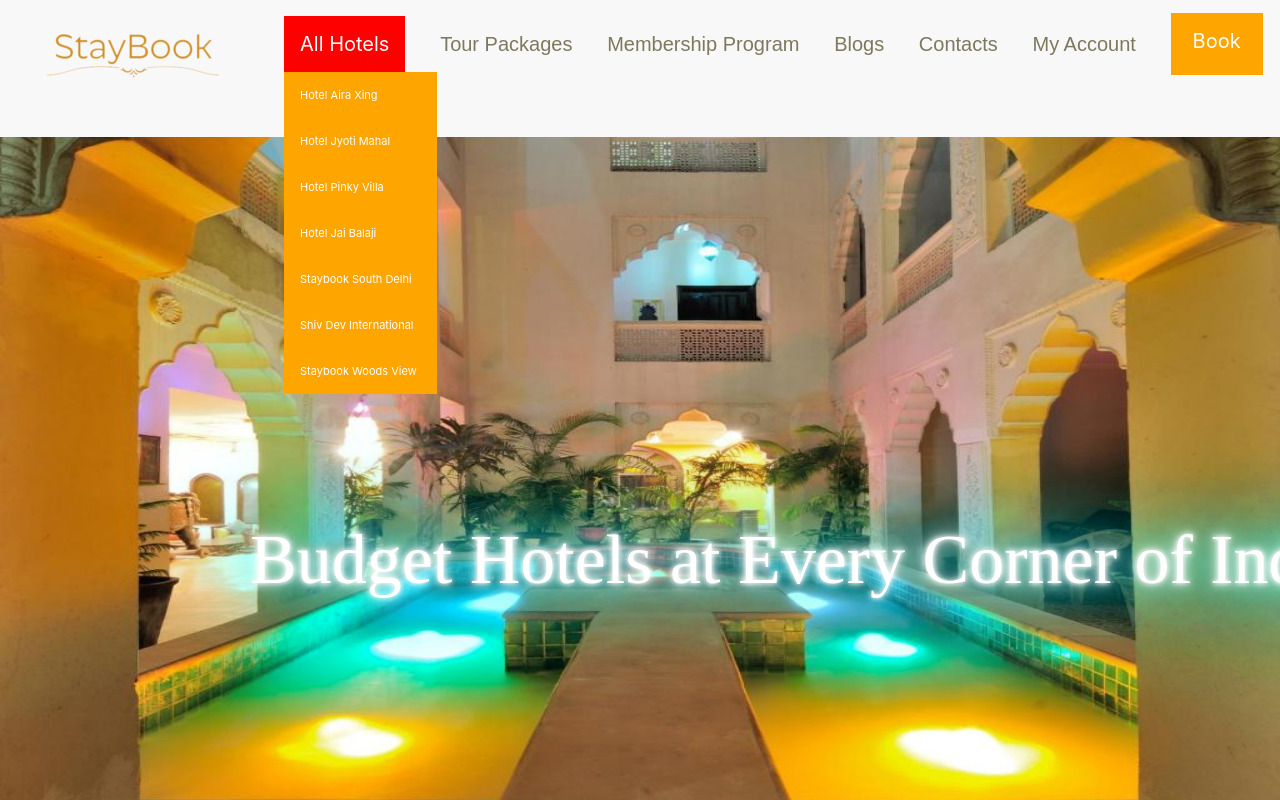
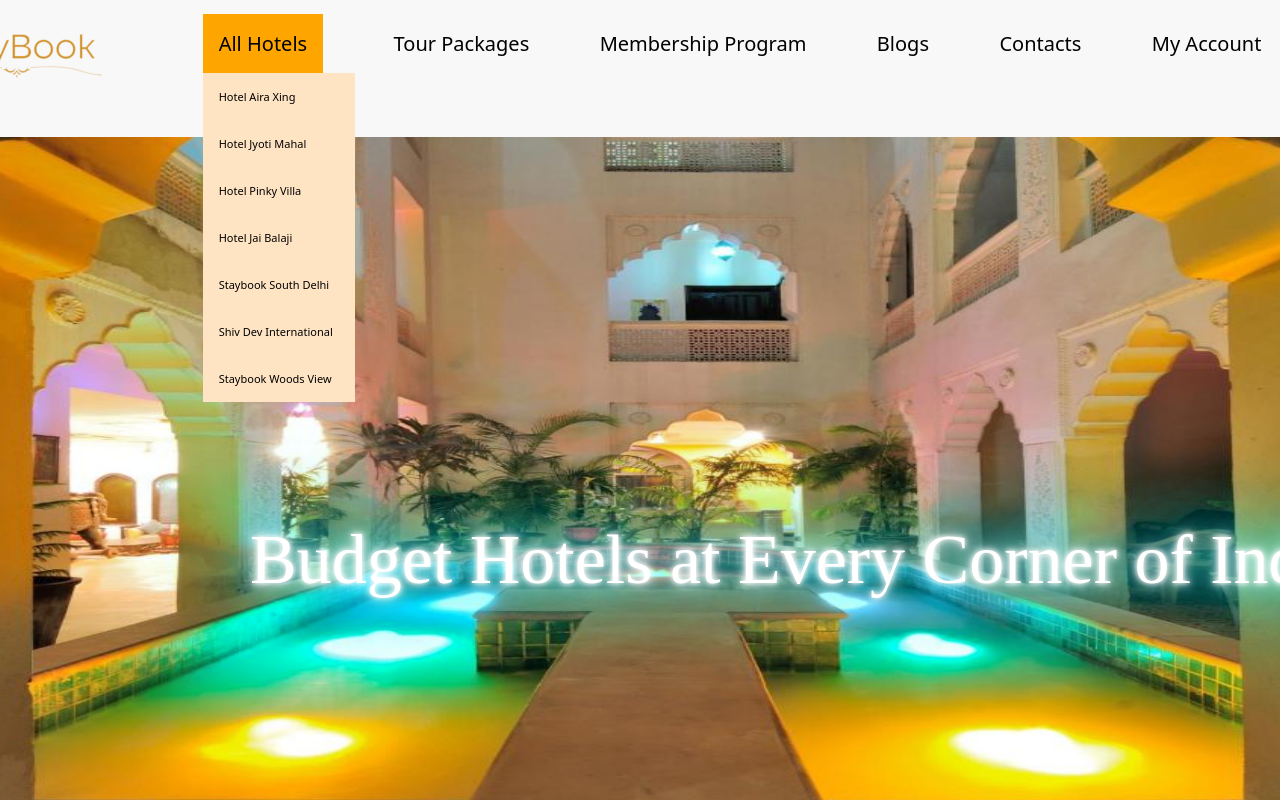
Before and after one commit to anjanayraina/staybook_landing, a React (Create React App) app: page / in a window 1280 px wide. Both pictures are taken after a click on the link "All Hotels". Shown: the top 800 px of the page. Built offline with nearby package versions, Linux system fonts and the light colour scheme.

Commit message:
Animations Added

```diff
--- a/src/Components/AmenetiesAndFacalities.js
+++ b/src/Components/AmenetiesAndFacalities.js
@@ -1,12 +1,13 @@
 import React from 'react'
 import '../styles/AmenetiesAndFacalities.css';
+import AmenetiesFacalitiesTable from './AmenetiesFacalitiesTable.js';
 function AmenetiesAndFacalities() {
   return (
     <div className = "textContainer">    <h1 className = "textTitle">Amenities & Facilities</h1>
-    <div className = "container"><h3 className = "textParagraph">If you are looking for a relaxing, refreshing and rejuvenating experience
-    altogether, we offer all of that under one roof.</h3>
- <div className = "viewAll">View All</div></div>
-
+    <div className = "container"><div className = "textParagraph">If you are looking for a relaxing, refreshing and rejuvenating experience
+    altogether, we offer all of that under one roof.</div>
+ <button className = "glow-on-hover">View All</button></div>
+    <AmenetiesFacalitiesTable />
     </div>
 
   );
--- /dev/null
+++ b/src/Components/AmenetiesFacalitiesTable.js
@@ -0,0 +1,39 @@
+import React from 'react'
+import AriaXingImage from "../images/AiraXing.jpg";
+import JaiBalajiImage from "../images/JaiBalaji.jpg";
+import JyotiMahalImage from "../images/JyotiMahal.jpg";
+import PinkyVillaImage from "../images/PinkyVilla.jpg";
+function AmenetiesFacalitiesTable() {
+  return (
+    <div className = "container">
+<table>
+  <tr>
+    <th size = "100px">24 Hour Helpdesk</th>
+    <th size = "100px">Room Service</th>
+    <th size = "100px">In-house Restaurants</th>
+
+  </tr>
+  <tr className = "AllHotelImages">
+
+    <th className = "AiraXing"><img src = {AriaXingImage} className = "AiraXingImage"></img></th>
+    <td className = "JaiBalaji"><img src = {JaiBalajiImage} className = "JaiBalajiImage"></img></td>
+    <td className = "JyotiMahal"><img src = {JyotiMahalImage} className="JyotiMahalImage"></img></td>
+
+
+  </tr>
+  <tr>
+  <tr className = "textRow">
+    <th className = "row">Airport pick-up/drop-off, room service, and complimentary Wi-Fi are all available at Hotel Aira Xing. The budget hotel Aira Xing is a 10-minute drive from the New Delhi Railway Station and the Jhandewalan Metro Station</th>
+    <th className = "row">Air - conditioned rooms include a desk, a flat-screen TV, a private bathroom, as well as bed linen and towels. Each room at Hotel Jai Balaji includes a seating space. A continental or à la carte breakfast is available at the hotel.</th>
+    <th className = "row">The rooms have king-size beds, cable TV, and a large bathroom with hot and cold water 24 hours a day. A balcony is available in some rooms. The Hotel Jyoti Mahal is located little over half a kilometre from Connaught Place.
+</th>
+
+  </tr>
+  </tr>
+</table>
+
+    </div>
+  )
+}
+
+export default AmenetiesFacalitiesTable;
--- a/src/Components/Dropdown.js
+++ b/src/Components/Dropdown.js
@@ -8,13 +8,13 @@ return(
   <ul>
     <li><a href="#" aria-haspopup="true">All Hotels</a>
       <ul class="dropdown" aria-label="submenu">
-        <li className = "hotels"><a href="#" >Hotel Aira Xing</a></li>
-        <li className = "hotels"><a href="#" >Hotel Jyoti Mahal</a></li>
-        <li className = "hotels"><a href="#" >Hotel Pinky Villa</a></li>
-        <li className = "hotels"><a href="#" >Hotel Jai Balaji</a></li>
-        <li  className = "hotels"><a href="#">Staybook South Delhi</a></li>
-        <li className = "hotels"><a href="#" >Shiv Dev International</a></li>
-        <li className = "hotels"><a href="#" >Staybook Woods View </a></li>
+        <li className = "hotels"><a  >Hotel Aira Xing</a></li>
+        <li className = "hotels"><a  >Hotel Jyoti Mahal</a></li>
+        <li className = "hotels"><a >Hotel Pinky Villa</a></li>
+        <li className = "hotels"><a  >Hotel Jai Balaji</a></li>
+        <li  className = "hotels"><a >Staybook South Delhi</a></li>
+        <li className = "hotels"><a  >Shiv Dev International</a></li>
+        <li className = "hotels"><a  >Staybook Woods View </a></li>
       </ul>
     </li>
 
--- a/src/Components/Navbar.js
+++ b/src/Components/Navbar.js
@@ -13,11 +13,11 @@ return (
     <img src={logo} className="logo"/>
     <Dropdown className = "dropDown"/>
     <div className = "TourPackage">Tour Packages</div>
-    <div className = "Membership">Membership Program</div>
-    <div className = "Blogs" >Blogs</div>
-    <div className = "Contacts">Contacts</div>
-    <div className = "MyAccount" >My Account</div>
-    <div className = "Book">Book</div>
+    <div className = "TourPackage">Membership Program</div>
+    <div className = "TourPackage" >Blogs</div>
+    <div className = "TourPackage">Contacts</div>
+    <div className = "TourPackage" >My Account</div>
+    <div className = "TourPackage">Book</div>
   </div>
 
 
--- a/src/styles/AllHotels.css
+++ b/src/styles/AllHotels.css
@@ -81,6 +81,6 @@ width : 1500px;
 
 .row{
 
-    height: 40px;
-    width : 100px;
+    height: 10px;
+    width : 200px;
 }
--- a/src/styles/AmenetiesAndFacalities.css
+++ b/src/styles/AmenetiesAndFacalities.css
@@ -25,3 +25,76 @@ padding-left : 60px;
     color: red;
     background-color: #555;
 }
+
+.textParagraph{
+
+
+    color: #54595F;
+    padding-left : 50px;
+    font-family: 'DM Serif Display';
+    font-size: 30px;
+}
+
+
+
+.glow-on-hover {
+    width: 220px;
+    height: 50px;
+    border: none;
+    outline: none;
+    color: #fff;
+    background: #111;
+    cursor: pointer;
+    position: relative;
+    z-index: 0;
+    border-radius: 10px;
+    text-align: center;
+
+}
+
+.glow-on-hover:before {
+    content: '';
+    background: linear-gradient(45deg, #ff0000, #ff7300, #fffb00, #48ff00, #00ffd5, #002bff, #7a00ff, #ff00c8, #ff0000);
+    position: absolute;
+    top: -2px;
+    left:-2px;
+    background-size: 400%;
+    z-index: -1;
+    filter: blur(5px);
+    width: calc(100% + 4px);
+    height: calc(100% + 4px);
+    animation: glowing 20s linear infinite;
+    opacity: 0;
+    transition: opacity .3s ease-in-out;
+    border-radius: 10px;
+}
+
+.glow-on-hover:active {
+    color: #000
+}
+
+.glow-on-hover:active:after {
+    background: transparent;
+}
+
+.glow-on-hover:hover:before {
+    opacity: 1;
+}
+
+.glow-on-hover:after {
+    z-index: -1;
+    content: '';
+    position: absolute;
+    width: 100%;
+    height: 100%;
+    background: #111;
+    left: 0;
+    top: 0;
+    border-radius: 10px;
+}
+
+@keyframes glowing {
+    0% { background-position: 0 0; }
+    50% { background-position: 400% 0; }
+    100% { background-position: 0 0; }
+}
--- a/src/styles/Dropdown.css
+++ b/src/styles/Dropdown.css
@@ -1,13 +1,11 @@
 a {
     text-decoration: none;
+    background-color: transparent;
   }
 
-  /* nav {
-    font-family: monospace;
-  }
-   */
+
    ul {
-    /* background: darkorange; */
+
     list-style: none;
     margin: 0;
     padding-left: 0;
@@ -16,7 +14,7 @@ a {
   li {
 
     color: black;
-    background: orange;
+    background-color: transparent;
     display: block;
     float: left;
     padding: 1rem;
@@ -27,12 +25,12 @@ a {
   }
 
   li a {
-    color: #fff;
+    color: black;
   }
 
   li:hover,
   li:focus-within {
-    background: red;
+    background-color: orange;
     cursor: pointer;
   }
 
@@ -41,7 +39,7 @@ a {
   }
 
   ul li ul {
-    background: orange;
+    background-color: transparent;
     visibility: hidden;
     opacity: 0;
     min-width: 5rem;
@@ -59,6 +57,7 @@ a {
      visibility: visible;
      opacity: 1;
      display: block;
+     background-color: transparent;
   }
 
   ul li ul li {
@@ -68,7 +67,12 @@ a {
 
  .hotels{
 
-
+background-color:bisque;
 font-size: 11px;
 
  }
+
+.hotels:hover{
+
+  background-color: bisque;
+}
--- a/src/styles/Navbar.css
+++ b/src/styles/Navbar.css
@@ -53,28 +53,28 @@ justify-content: space-around;
 
 }
 
-.TourPackage{
+/* .TourPackage{
 font-size:20px;
-color: #7c795d; font-family: 'Source Sans Pro', sans-serif; font-size: 20px; font-weight: 400; line-height: 32px;
+color: black; font-family: 'Source Sans Pro', sans-serif; font-size: 20px; font-weight: 400; line-height: 32px;
 font: impact;
-}
+} */
 
 .Membership{
   font-size:20px;
-  color: #7c795d; font-family: 'Source Sans Pro', sans-serif; font-size: 20px; font-weight: 400; line-height: 32px;
+  color: black; font-family: 'Source Sans Pro', sans-serif; font-size: 20px; font-weight: 400; line-height: 32px;
   font: impact;
   }
 
   .Blogs{
     font-size:20px;
-    color: #7c795d; font-family: 'Source Sans Pro', sans-serif; font-size: 20px; font-weight: 400; line-height: 32px;
+    color: black; font-family: 'Source Sans Pro', sans-serif; font-size: 20px; font-weight: 400; line-height: 32px;
     font: impact;
   }
 
   .Contacts{
 
     font-size:20px;
-    color: #7c795d;
+    color: black;
      font-family: 'Source Sans Pro', sans-serif;
      font-size: 20px;
 
@@ -86,7 +86,83 @@ font: impact;
   .MyAccount{
 
     font-size:20px;
-    color: #7c795d; font-family: 'Source Sans Pro', sans-serif; font-size: 20px; font-weight: 400; line-height: 32px;
+    color: black; font-family: 'Source Sans Pro', sans-serif; font-size: 20px; font-weight: 400; line-height: 32px;
     font: impact;
 
   }
+
+
+  /* .TourPackage:hover{
+
+
+    background-color: orange !important;
+  } */
+
+
+  .Membership:hover{
+
+
+    background-color: orange !important;
+  }
+
+  .Blogs:hover{
+
+    background-color: orange !important;
+  }
+
+  .Contacts:hover{
+
+    background-color: orange !important;
+  }
+
+  .MyAccount:hover{
+
+    background-color: orange !important;
+  }
+
+  .TourPackage::before {
+    transform: scaleX(0);
+    transform-origin: bottom right;
+  }
+
+  .TourPackage:hover::before {
+    transform: scaleX(1);
+    transform-origin: bottom left;
+  }
+
+  .TourPackage::before {
+    content: " ";
+    display: block;
+    position: absolute;
+    top: 0; right: 0; bottom: 0; left: 0;
+    inset: 0 0 0 0;
+    background: orange;
+    z-index: -1;
+    transition: transform .3s ease;
+  }
+
+  .TourPackage {
+    position: relative;
+    font-size: 20px;
+  }
+
+  html {
+    block-size: 100%;
+    inline-size: 100%;
+  }
+
+  body {
+    min-block-size: 100%;
+    min-inline-size: 100%;
+    margin: 0;
+    box-sizing: border-box;
+    display: grid;
+    place-content: center;
+    font-family: system-ui, sans-serif;
+  }
+
+  @media (orientation: landscape) {
+    body {
+      grid-auto-flow: column;
+    }
+  }
--- a/src/styles/StayBookLife.css
+++ b/src/styles/StayBookLife.css
@@ -29,6 +29,8 @@
 
         color: #54595F;
         padding-left : 20px;
+        font-size: 30px;
+        font-family: 'DM Serif Display';
 
 
     }
--- a/src/styles/TopDestinations.css
+++ b/src/styles/TopDestinations.css
@@ -17,6 +17,7 @@ padding-left: 60px;
 
 .container{
 
+
     display: flex;
     flex-direction: row;
     align-items: center;
@@ -28,11 +29,11 @@ padding-left: 60px;
 .text{
 
     font-family: open sans;
-    font-size: 40px;
+    font-size: 30px;
 
     color: #54595F;
-    padding-left : 20px;
 
+    font-family: 'DM Serif Display';
 
 
 }
@@ -40,6 +41,8 @@ padding-left: 60px;
 .wrapper{
 
     flex-direction: column;
+    padding-left:20px;
+
 
 }
 
@@ -69,6 +72,7 @@ align-self: right;
     position: relative;
     z-index: 0;
     border-radius: 10px;
+
 }
 
 .glow-on-hover:before {
```
Also changed, not shown: src/styles/AmenetiesFacalitiesTable.css (added).
